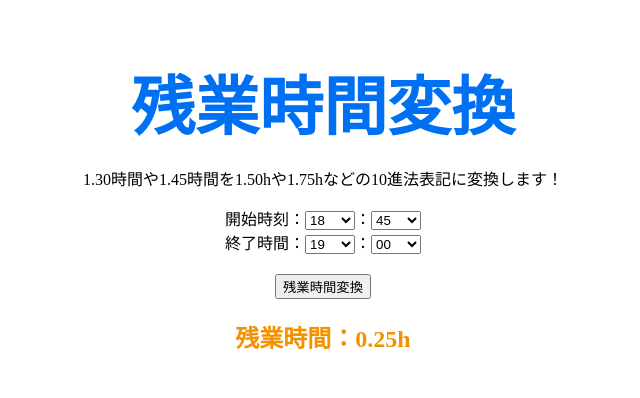
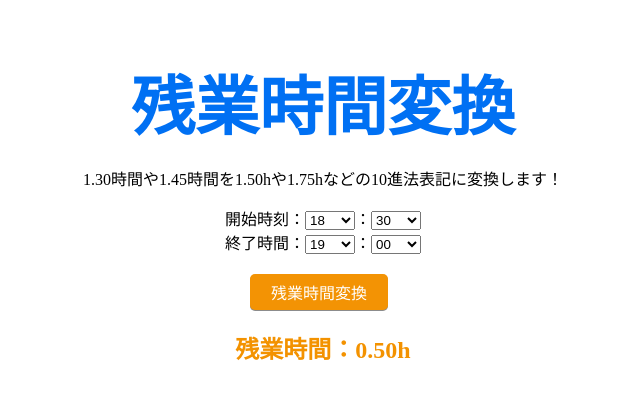
Before and after one commit to ryu-0729/calculation-tools, a Next.js app: page /overtime-calculations in a window 1280 px wide. Both pictures are taken after a click on the button "残業時間変換". Shown: the top 398 px of the page, without its empty margins (317-957 px from the left). Built offline with nearby package versions, Linux system fonts and the light colour scheme.

Commit message:
fix: refactoring overtime calculation page

```diff
--- a/src/components/forms/overtime-calculations/index.module.css
+++ b/src/components/forms/overtime-calculations/index.module.css
@@ -13,3 +13,22 @@
 .buttonField {
   margin-top: 20px;
 }
+
+.buttonField button {
+  display: inline-block;
+  background: #f39304;
+  color: #fff;
+  padding: 0.4rem 1.3rem;
+  font-size: 1rem;
+  text-align: center;
+  border: none;
+  cursor: pointer;
+  margin-right: 0.5rem;
+  outline: none;
+  box-shadow: 0 1px rgba(0, 0, 0, 0.45);
+  border-radius: 5px;
+}
+
+.buttonField button:hover {
+  opacity: 0.9;
+}
--- a/src/components/forms/overtime-calculations/index.tsx
+++ b/src/components/forms/overtime-calculations/index.tsx
@@ -1,4 +1,5 @@
 import {
+  ChangeEvent,
   useCallback,
   useMemo,
   useState,
@@ -16,32 +17,26 @@ type Option = {
 
 type Hours = {
   startHourAt: string
+  startMinuteAt: string
   endHourAt: string
-  startMinuteAt: string
   endMinuteAt: string
+  overtimeHour: number
+  overtimeMinute: number
+  isCalculationFlg: boolean
 };
 
 const initialHours: Hours = {
   startHourAt: '18',
+  startMinuteAt: '30',
   endHourAt: '19',
-  startMinuteAt: '45',
   endMinuteAt: '00',
-};
-
-type OverTime = {
-  hour: number
-  minute: number
-};
-
-const initialOverTime: OverTime = {
-  hour: 0,
-  minute: 0,
+  overtimeHour: 0,
+  overtimeMinute: 0,
+  isCalculationFlg: false,
 };
 
 export const OvertimeCalculationsForm: VFC = () => {
   const [hours, setHours] = useState<Hours>(initialHours);
-  const [overTime, setOverTime] = useState<OverTime>(initialOverTime);
-  const [isCalculationFlg, setIsCalculationFlg] = useState<boolean>(false);
   const { timeDifference } = useCalculationFuncs();
 
   const startHourAtOptions: Option[] = useMemo(() => [
@@ -65,9 +60,18 @@ export const OvertimeCalculationsForm: VFC = () => {
     { label: '45', value: '45' },
   ], []);
 
+  const onChangeHoursHandler = useCallback((e: ChangeEvent<HTMLSelectElement>) => {
+    const { name, value } = e.target;
+    setHours({ ...hours, [name]: value });
+  }, [hours]);
+
   const onClickOvertimeCalculationButtonHandler = useCallback(() => {
-    setOverTime(initialOverTime);
-    setIsCalculationFlg(false);
+    setHours({
+      ...hours,
+      overtimeHour: 0,
+      overtimeMinute: 0,
+      isCalculationFlg: false,
+    });
     const diffTime = timeDifference({
       startHourAt: Number(hours.startHourAt),
       startMinuteAt: Number(hours.startMinuteAt),
@@ -77,8 +81,12 @@ export const OvertimeCalculationsForm: VFC = () => {
 
     if (diffTime && 'error' in diffTime) return;
 
-    setOverTime({ hour: diffTime.hour, minute: diffTime.minute / 60 * 100 });
-    setIsCalculationFlg(true);
+    setHours({
+      ...hours,
+      overtimeHour: diffTime.hour,
+      overtimeMinute: diffTime.minute / 60 * 100,
+      isCalculationFlg: true,
+    });
   }, [hours, timeDifference]);
 
   return (
@@ -90,9 +98,9 @@ export const OvertimeCalculationsForm: VFC = () => {
         <select
           name="startHourAt"
           id="startHourAt"
-          defaultValue={startHourAtOptions[0].value}
+          defaultValue={hours.startHourAt}
           className={styles.selectForm}
-          onChange={(e) => setHours({ ...hours, startHourAt: e.target.value })}
+          onChange={onChangeHoursHandler}
         >
           {startHourAtOptions.map((startHour) => (
             <option key={startHour.value} value={startHour.value}>{startHour.label}</option>
@@ -101,9 +109,9 @@ export const OvertimeCalculationsForm: VFC = () => {
         <select
           name="startMinuteAt"
           id="startMinuteAt"
-          defaultValue={minuteAtOptions[3].value}
+          defaultValue={hours.startMinuteAt}
           className={styles.selectForm}
-          onChange={(e) => setHours({ ...hours, startMinuteAt: e.target.value })}
+          onChange={onChangeHoursHandler}
         >
           {minuteAtOptions.map((startMinute) => (
             <option key={startMinute.value} value={startMinute.value}>{startMinute.label}</option>
@@ -117,9 +125,9 @@ export const OvertimeCalculationsForm: VFC = () => {
         <select
           name="endHourAt"
           id="endHourAt"
-          defaultValue={endHourAtOptions[1].value}
+          defaultValue={hours.endHourAt}
           className={styles.selectForm}
-          onChange={(e) => setHours({ ...hours, endHourAt: e.target.value })}
+          onChange={onChangeHoursHandler}
         >
           {endHourAtOptions.map((endHour) => (
             <option key={endHour.value} value={endHour.value}>{endHour.label}</option>
@@ -128,9 +136,9 @@ export const OvertimeCalculationsForm: VFC = () => {
         <select
           name="endMinuteAt"
           id="endMinuteAt"
-          defaultValue={minuteAtOptions[0].value}
+          defaultValue={hours.endMinuteAt}
           className={styles.selectForm}
-          onChange={(e) => setHours({ ...hours, endMinuteAt: e.target.value })}
+          onChange={onChangeHoursHandler}
         >
             {minuteAtOptions.map((endMinute) => (
               <option key={endMinute.value} value={endMinute.value}>{endMinute.label}</option>
@@ -143,9 +151,10 @@ export const OvertimeCalculationsForm: VFC = () => {
             残業時間変換
           </button>
         </div>
-        {isCalculationFlg && (
+        {hours.isCalculationFlg && (
           <h2>
-            残業時間：{overTime.hour}.{overTime.minute}h
+            {/* TODO: ポケモンの画像の表示も行いたい */}
+            残業時間：{hours.overtimeHour}.{hours.overtimeMinute}h
           </h2>
         )}
       </div>
```
